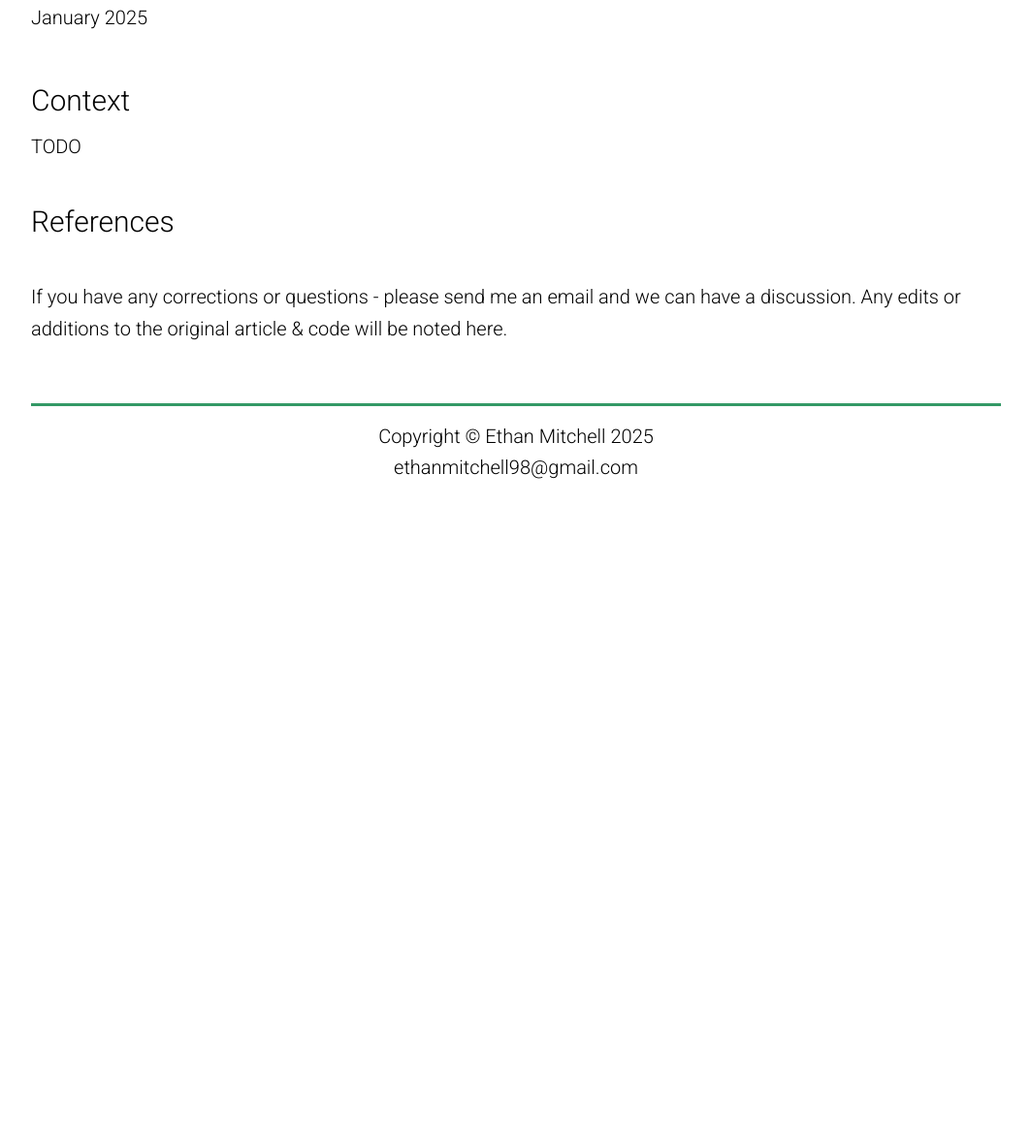
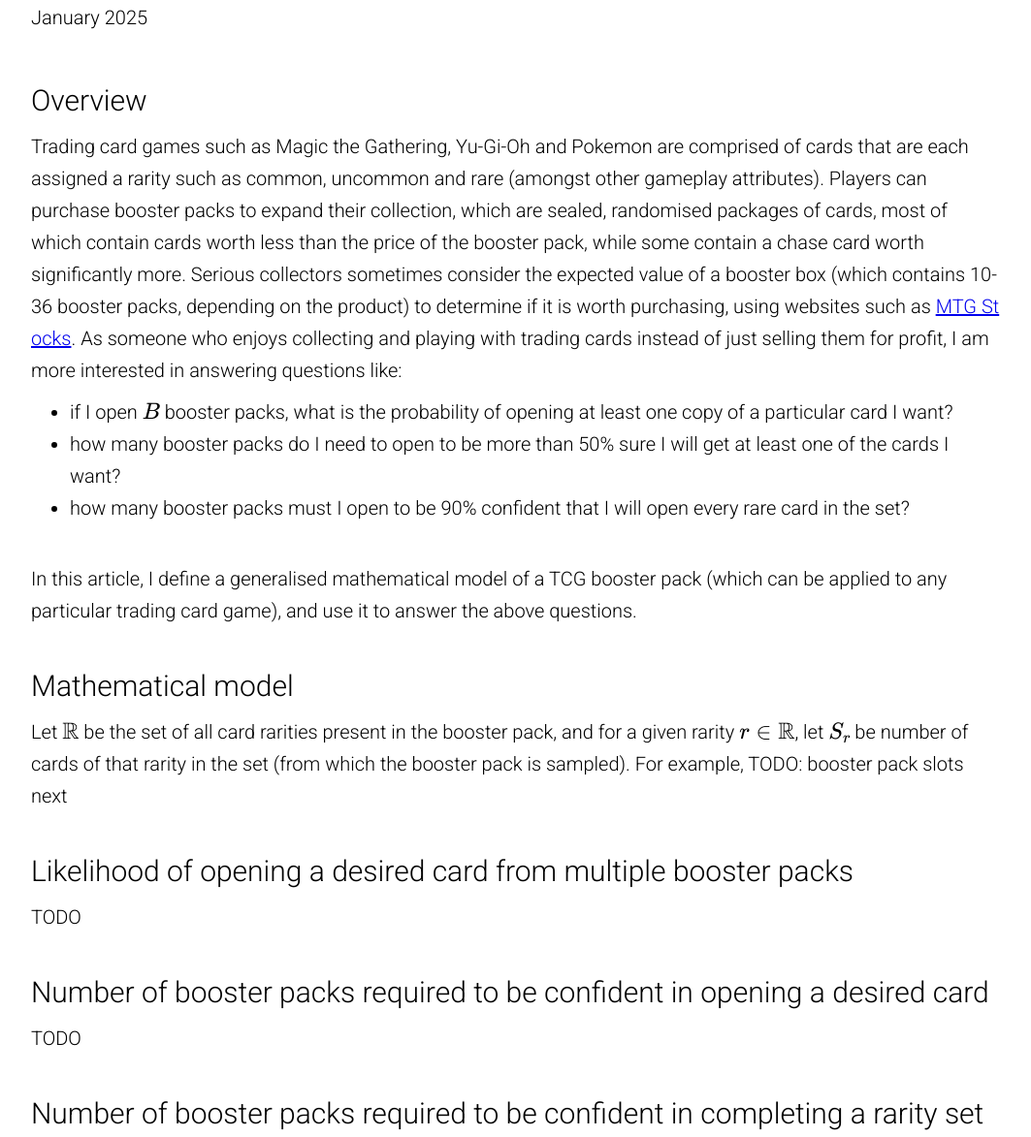
Before and after one commit to ethanm-dev/blog, a plain HTML site: page articles/booster_packs.html in a window 1280 px wide. Shown: the part 210-1383 px from the top of the page at 97% size, without its empty margins (108-1171 px from the left). Before the commit the page ends 800 px from the top, so only its background shows below. Drawn offline with nearby package versions, Linux system fonts and the light colour scheme; a script that the page names is missing; a small style sheet from the web is missing.

Commit message:
Writes overview section of article and starts on mathematical model section

```diff
--- a/articles/booster_packs.html
+++ b/articles/booster_packs.html
@@ -27,7 +27,42 @@
             <p id="publish">January 2025</p>
 
             <section class="article-body">
-                <h3>Context</h3>
+                <h3>Overview</h3>
+                <p>
+                    Trading card games such as Magic the Gathering, Yu-Gi-Oh and Pokemon are comprised of cards that are each assigned
+                    a rarity such as common, uncommon and rare (amongst other gameplay attributes). Players can purchase booster packs
+                    to expand their collection, which are sealed, randomised packages of cards, most of which contain cards worth less
+                    than the price of the booster pack, while some contain a chase card worth significantly more. Serious collectors
+                    sometimes consider the expected value of a booster box (which contains 10-36 booster packs, depending on the product)
+                    to determine if it is worth purchasing, using websites such as <a href="https://www.mtgstocks.com/analytics/expectedvalue">MTG Stocks</a>.
+                    As someone who enjoys collecting and playing with trading cards instead of just selling them for profit, I am more
+                    interested in answering questions like:
+                </p>
+                <ul>
+                    <li>if I open $B$ booster packs, what is the probability of opening at least one copy of a particular card I want?</li>
+                    <li>how many booster packs do I need to open to be more than 50% sure I will get at least one of the cards I want?</li>
+                    <li>how many booster packs must I open to be 90% confident that I will open every rare card in the set?</li>
+                </ul>
+                <p>
+                    In this article, I define a generalised mathematical model of a TCG booster pack (which can be applied to any
+                    particular trading card game), and use it to answer the above questions.
+                </p>
+
+                <h3>Mathematical model</h3>
+                <p>
+                    Let $\mathbb{R}$ be the set of all card rarities present in the booster pack, and for a given rarity $r \in \mathbb{R}$,
+                    let $S_r$ be number of cards of that rarity in the set (from which the booster pack is sampled). For example,
+
+                    TODO: booster pack slots next
+                </p>
+
+                <h3>Likelihood of opening a desired card from multiple booster packs</h3>
+                <p>TODO</p>
+
+                <h3>Number of booster packs required to be confident in opening a desired card</h3>
+                <p>TODO</p>
+
+                <h3>Number of booster packs required to be confident in completing a rarity set</h3>
                 <p>TODO</p>
 
                 <!--
```
